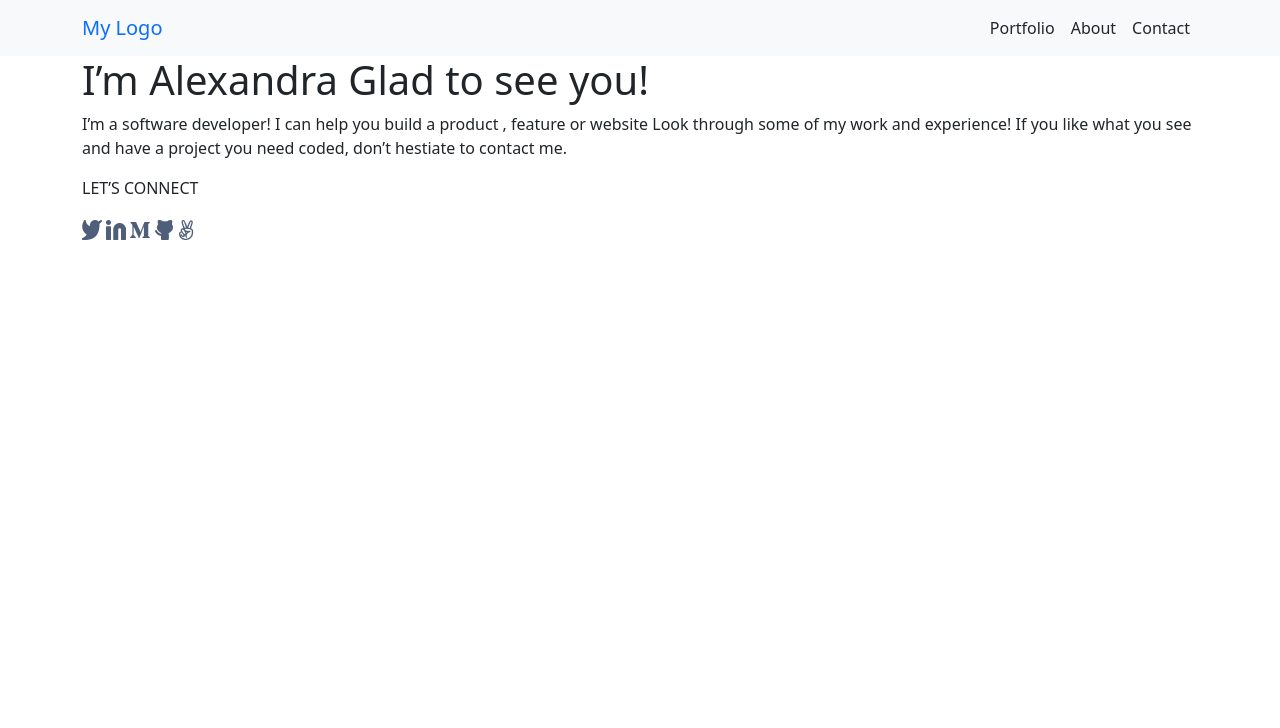
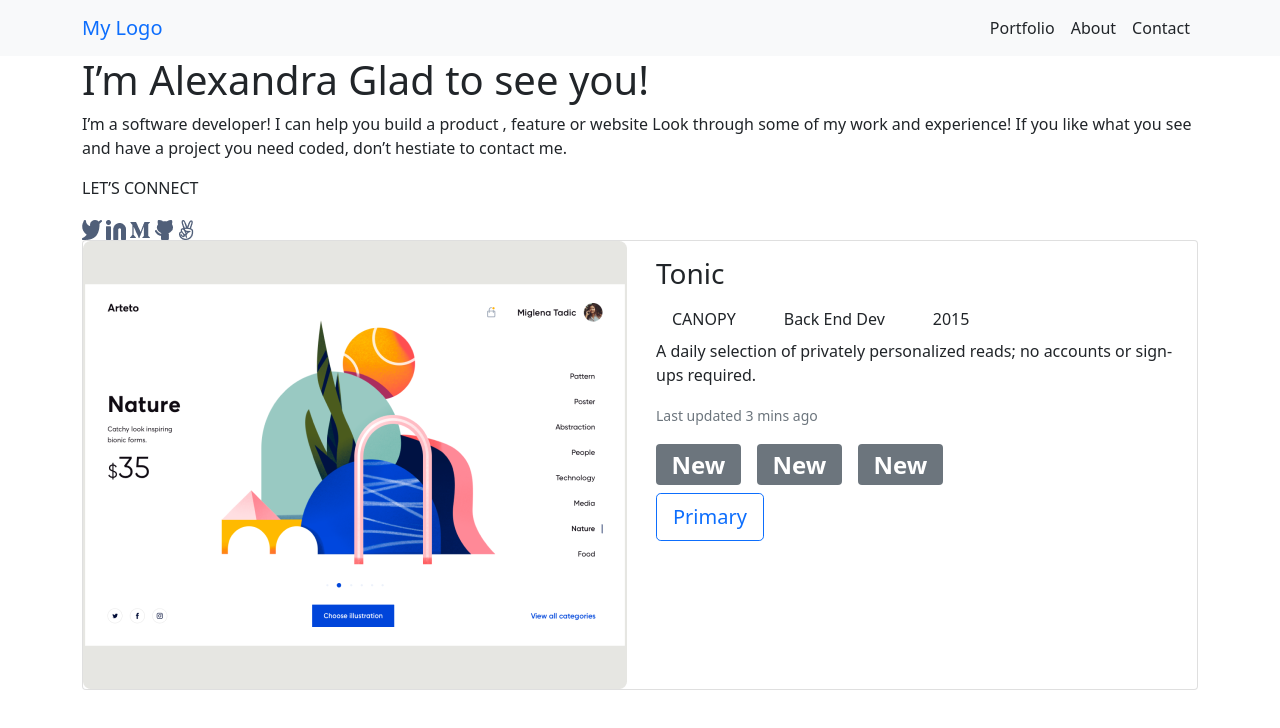
Before and after one commit to fpsapc/PortfolioWithBootstrap, a website: page index.html in a window 1280 px wide. Drawn offline with nearby package versions, Linux system fonts and the light colour scheme.

Commit message:
Add Section Card
Add section card and made som changes using bootstrap

```diff
--- a/index.html
+++ b/index.html
@@ -53,6 +53,33 @@
           </div>
         </div>
       </section>
+      <section class="container">
+        <div class="card mb-3">
+            <div class="row g-0">
+              <div class="col-md-6">
+                <img src="/img/Snapshoot Portfolio1.png" class="img-fluid rounded-start" alt="card image">
+              </div>
+              <div class="col-md-6">
+                <div class="card-body">
+                  <h3 class="card-title">Tonic</h3>
+                  <ul class="list-group flex-row gap-3">
+                    <li class="list-group-item border-0">CANOPY</li>
+                    <li class="list-group-item border-0">Back End Dev</li>
+                    <li class="list-group-item border-0">2015</li>
+                  </ul>
+                  <p class="card-text">A daily selection of privately personalized reads; no accounts or sign-ups required.</p>
+                  <p class="card-text"><small class="text-muted">Last updated 3 mins ago</small></p>
+                  <div class="d-flex flex-row gap-3">
+                  <h2><span class="badge bg-secondary">New</span></h2>
+                  <h2><span class="badge bg-secondary">New</span></h2>
+                  <h2><span class="badge bg-secondary">New</span></h2>
+                    </div>
+                    <button type="button" class="btn btn-outline-primary btn-lg">Primary</button>
+                </div>
+              </div>
+            </div>
+          </div>
+      </section>
 
 
 
```
Also changed, not shown: img/Snapshoot Portfolio1.png (added).
